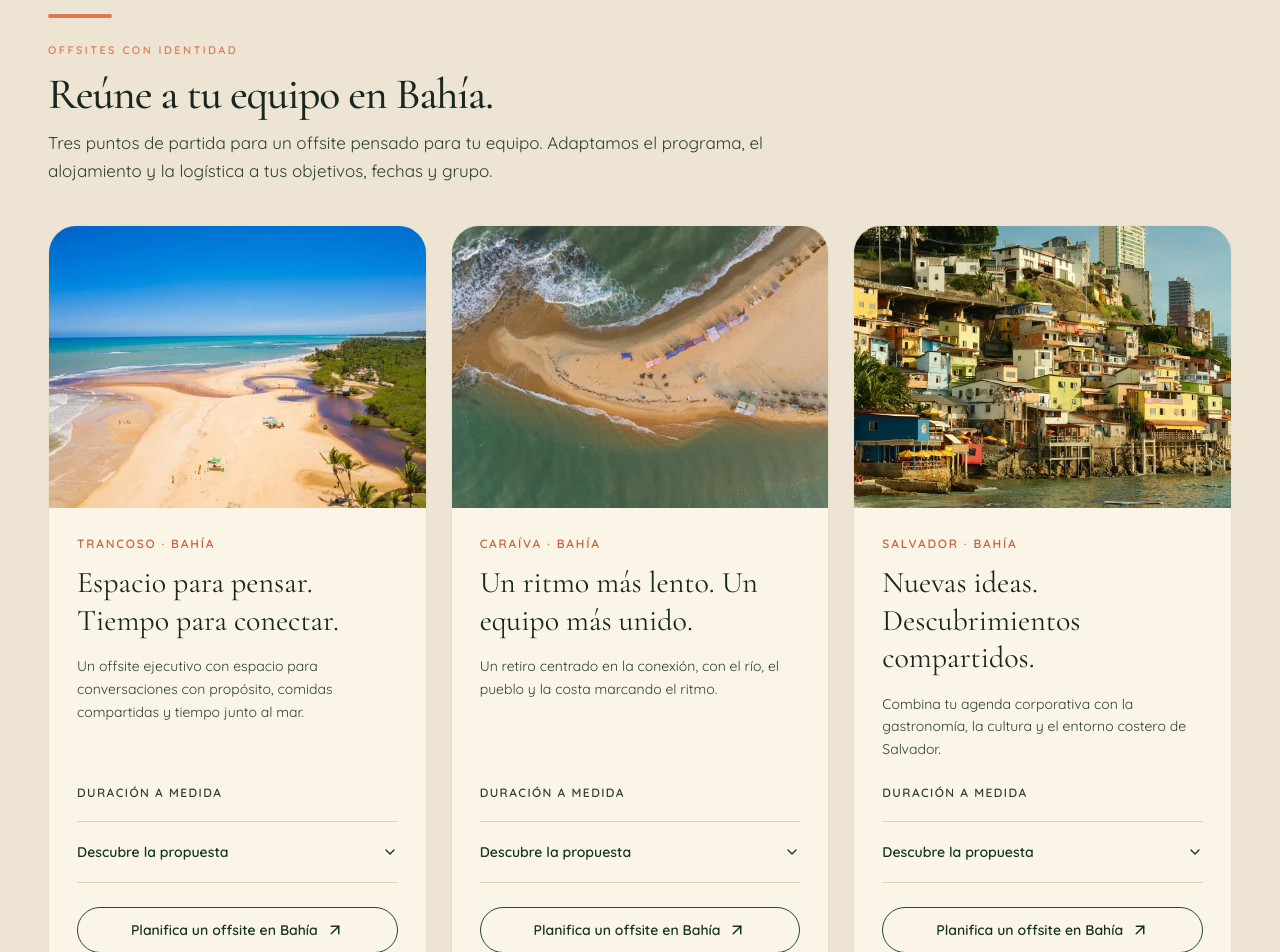
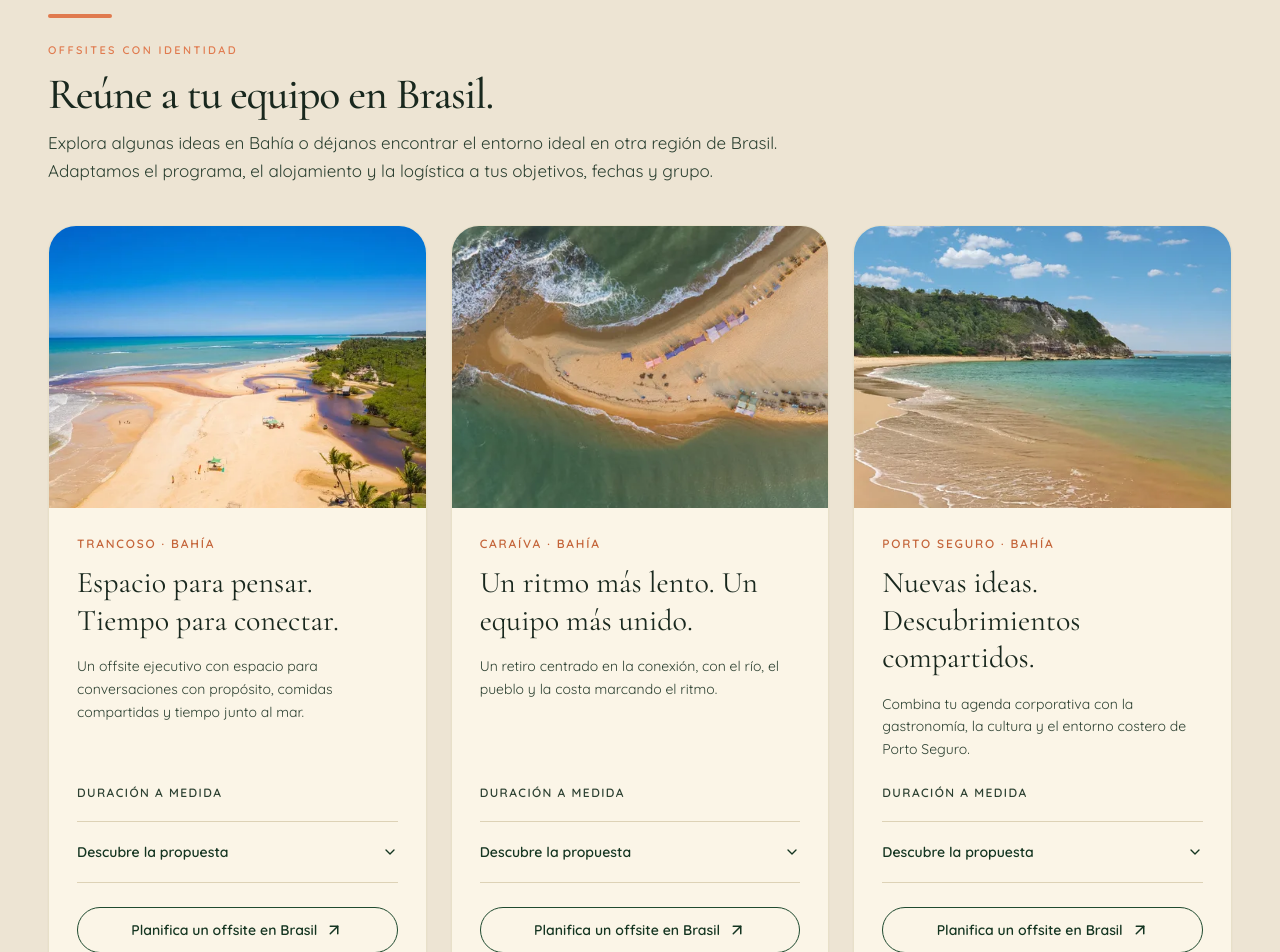
Before and after one commit to marinavvargas19-arch/braziloffscript, a Next.js app: page /es/corporate-events in a window 1280 px wide. Shown: the part 1400-2352 px from the top of the page. Built offline with nearby package versions, Linux system fonts and the light colour scheme.

Commit message:
Broaden offsite heading to Brazil and feature Porto Seguro

```diff
--- a/components/bahia-offsites.jsx
+++ b/components/bahia-offsites.jsx
@@ -3,25 +3,25 @@ import { Container, SectionHead } from '@/components/ui/section';
 
 const copy = {
   en: {
-    eyebrow: 'Signature offsites', title: 'Bring your team to Bahia.',
-    intro: 'Three starting points for an offsite shaped around your people. We tailor the programme, accommodation and logistics to your objectives, dates and group.',
-    duration: 'Tailored duration', details: 'Explore the idea', cta: 'Plan an offsite in Bahia',
+    eyebrow: 'Signature offsites', title: 'Bring your team to Brazil',
+    intro: 'Explore a few ideas from Bahia, or let us find the right setting elsewhere in Brazil. We tailor the programme, accommodation and logistics to your objectives, dates and group.',
+    duration: 'Tailored duration', details: 'Explore the idea', cta: 'Plan an offsite in Brazil',
     note: 'Each programme is designed on request. Venues, activities and timing are confirmed as part of your proposal.',
     cards: [
       { destination: 'Trancoso', title: 'Space to think. Time to connect.', description: 'An executive offsite with room for focused conversations, shared meals and time by the sea.', image: '/blog/optimized/trancoso', alt: 'Beach and palm-lined river mouth in Trancoso, Bahia', ideas: ['Focused planning sessions in a setting selected for your team.', 'Time to unwind by the beach between conversations.', 'Shared dinners and local experiences woven into the agenda.'] },
       { destination: 'Caraíva', title: 'A slower rhythm. A closer team.', description: 'A retreat centred on connection, with the river, village and coastline setting the pace.', image: '/blog/optimized/caraiva', alt: 'Aerial view of the river mouth and beach in Caraíva, Bahia', ideas: ['Space for small-group conversations and team reflection.', 'Time by the river and sea, with experiences chosen around your group.', 'Transfers and the river crossing planned as part of the journey.'] },
-      { destination: 'Salvador', title: 'Fresh ideas. Shared discoveries.', description: 'Combine your corporate agenda with the food, culture and coastal setting of Salvador.', image: '/corporate/salvador-offsite', alt: 'Colourful waterfront buildings and boats in Salvador, Bahia', ideas: ['Meeting spaces and accommodation selected around your agenda.', 'Cultural discoveries and shared meals beyond the meeting room.', 'Arrival logistics and local transfers coordinated for your team.'] },
+      { destination: 'Porto Seguro', title: 'Fresh ideas. Shared discoveries.', description: 'Combine your corporate agenda with the food, culture and coastal setting of Porto Seguro.', image: '/corporate/porto-seguro-offsite', alt: 'Praia do Espelho beach and coastal cliffs in the municipality of Porto Seguro, Bahia', ideas: ['Meeting spaces and accommodation selected around your agenda.', 'Cultural discoveries and shared meals beyond the meeting room.', 'Arrival logistics and local transfers coordinated for your team.'] },
     ],
   },
   es: {
-    eyebrow: 'Offsites con identidad', title: 'Reúne a tu equipo en Bahía.',
-    intro: 'Tres puntos de partida para un offsite pensado para tu equipo. Adaptamos el programa, el alojamiento y la logística a tus objetivos, fechas y grupo.',
-    duration: 'Duración a medida', details: 'Descubre la propuesta', cta: 'Planifica un offsite en Bahía',
+    eyebrow: 'Offsites con identidad', title: 'Reúne a tu equipo en Brasil.',
+    intro: 'Explora algunas ideas en Bahía o déjanos encontrar el entorno ideal en otra región de Brasil. Adaptamos el programa, el alojamiento y la logística a tus objetivos, fechas y grupo.',
+    duration: 'Duración a medida', details: 'Descubre la propuesta', cta: 'Planifica un offsite en Brasil',
     note: 'Cada programa se diseña bajo petición. Los espacios, las actividades y los horarios se confirman como parte de la propuesta.',
     cards: [
       { destination: 'Trancoso', title: 'Espacio para pensar. Tiempo para conectar.', description: 'Un offsite ejecutivo con espacio para conversaciones con propósito, comidas compartidas y tiempo junto al mar.', image: '/blog/optimized/trancoso', alt: 'Playa y desembocadura rodeada de palmeras en Trancoso, Bahía', ideas: ['Sesiones de planificación en un entorno elegido para tu equipo.', 'Tiempo para descansar en la playa entre conversaciones.', 'Cenas compartidas y experiencias locales integradas en la agenda.'] },
       { destination: 'Caraíva', title: 'Un ritmo más lento. Un equipo más unido.', description: 'Un retiro centrado en la conexión, con el río, el pueblo y la costa marcando el ritmo.', image: '/blog/optimized/caraiva', alt: 'Vista aérea de la desembocadura y la playa de Caraíva, Bahía', ideas: ['Espacio para conversaciones en grupos pequeños y reflexión en equipo.', 'Tiempo junto al río y al mar, con experiencias adaptadas al grupo.', 'Traslados y cruce del río planificados como parte del viaje.'] },
-      { destination: 'Salvador', title: 'Nuevas ideas. Descubrimientos compartidos.', description: 'Combina tu agenda corporativa con la gastronomía, la cultura y el entorno costero de Salvador.', image: '/corporate/salvador-offsite', alt: 'Edificios de colores y embarcaciones junto al mar en Salvador, Bahía', ideas: ['Espacios de reunión y alojamiento elegidos según tu agenda.', 'Descubrimientos culturales y comidas compartidas fuera de la sala de reuniones.', 'Llegadas y traslados locales coordinados para tu equipo.'] },
+      { destination: 'Porto Seguro', title: 'Nuevas ideas. Descubrimientos compartidos.', description: 'Combina tu agenda corporativa con la gastronomía, la cultura y el entorno costero de Porto Seguro.', image: '/corporate/porto-seguro-offsite', alt: 'Playa de Espelho y acantilados costeros en el municipio de Porto Seguro, Bahía', ideas: ['Espacios de reunión y alojamiento elegidos según tu agenda.', 'Descubrimientos culturales y comidas compartidas fuera de la sala de reuniones.', 'Llegadas y traslados locales coordinados para tu equipo.'] },
     ],
   },
 };
```
Also changed, not shown: public/corporate/porto-seguro-offsite-640.webp (added), public/corporate/porto-seguro-offsite-960.webp (added).
